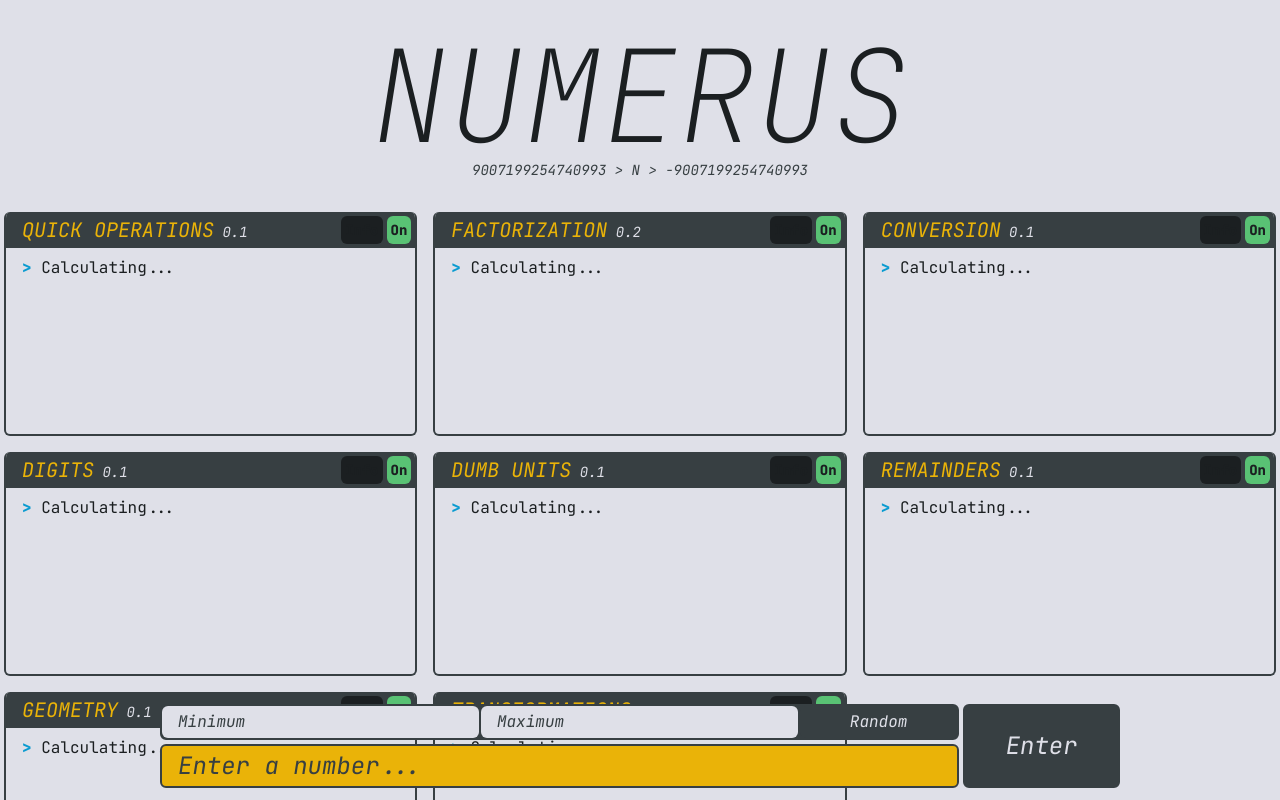
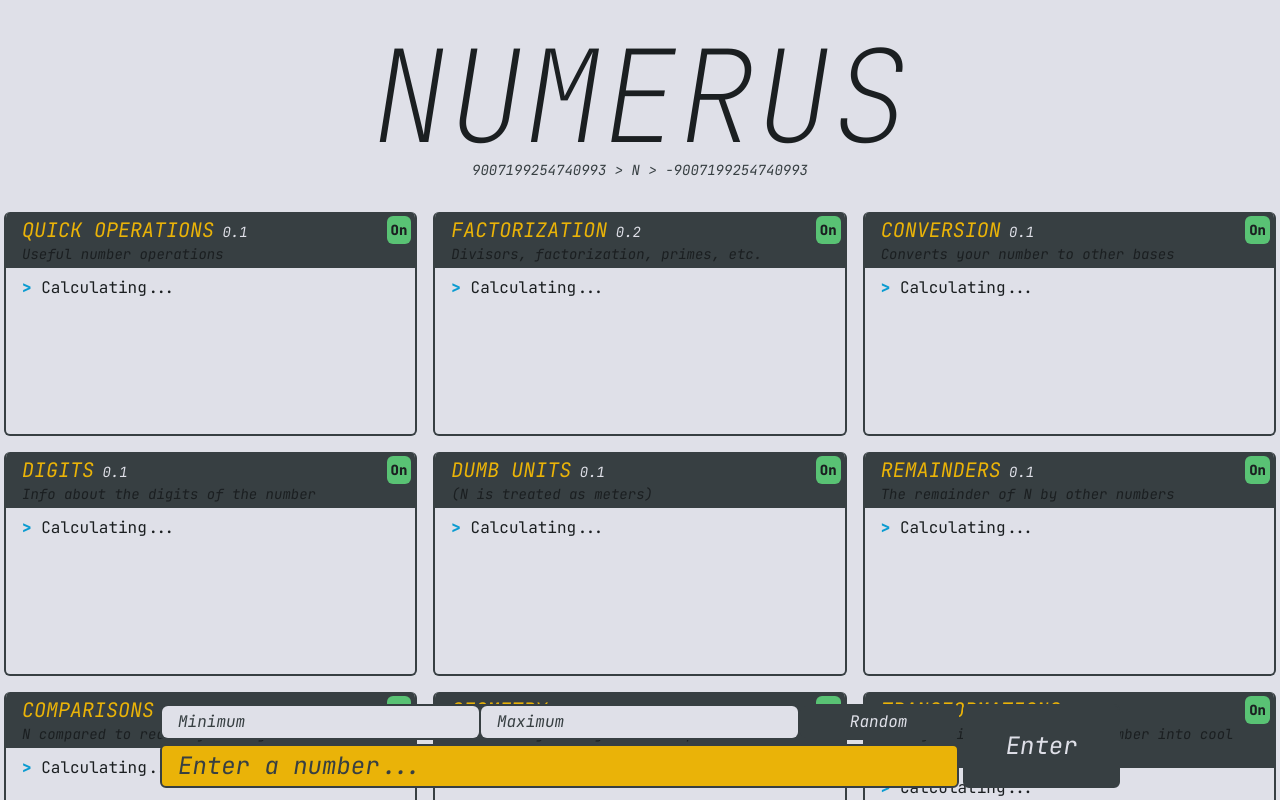
Before and after one commit to koga-one/numerus, a Next.js app: page / in a window 1280 px wide. Shown: the top 800 px of the page. Built offline with nearby package versions, Linux system fonts and the light colour scheme.

Commit message:
more fun stuff and info

```diff
--- a/components/Block.tsx
+++ b/components/Block.tsx
@@ -4,22 +4,22 @@ import { Answer } from "./MyTypes";
 
 type Props = {
   title: string;
+  info: string;
   version: number;
   rows: number;
   func: (n: number) => Promise<Answer[]>;
   n: number;
 };
 
-const Block = ({ title, version, rows, func, n }: Props) => {
+const Block = ({ title, info, version, rows, func, n }: Props) => {
   const [toggled, setToggled] = useState(true);
-
   const toggleBlock = () => {
     setToggled(!toggled);
   };
 
   return (
     <div
-      className={`overflow-auto rounded-md rounded-b-md border-2 border-t-0 border-gure  ${
+      className={`relative overflow-auto rounded-md rounded-b-md border-2 border-t-0 border-gure  ${
         toggled ? "auto-row" : "no-auto-row"
       }`}
     >
@@ -31,7 +31,8 @@ const Block = ({ title, version, rows, func, n }: Props) => {
           grid-row: span 2;
         }
       `}</style>
-      <div className="flex content-center bg-gure py-1">
+      <div className="bg-gure py-1">
+        <div className="flex content-center">
           <h1 className="px-4 text-xl uppercase italic">
             {title}
             <span className="text-sm text-kami dark:font-black dark:text-katsu">
@@ -40,9 +41,6 @@ const Block = ({ title, version, rows, func, n }: Props) => {
             </span>
           </h1>
           <div className="ml-auto flex gap-1 px-1 text-sm font-black">
-          <button className={`rounded-md bg-katsu`}>
-            <p className="px-1">Info</p>
-          </button>
             <button
               className={`rounded-md text-katsu ${
                 toggled ? "bg-midori" : "bg-aka"
@@ -53,6 +51,8 @@ const Block = ({ title, version, rows, func, n }: Props) => {
             </button>
           </div>
         </div>
+        <div className="px-4 text-sm italic">{info}</div>
+      </div>
       <div className="flex flex-col gap-2 px-4 py-2">
         {toggled && <Line func={func} n={n} />}
         {!toggled && <p className="italic text-gure">{"-"} Turned off...</p>}
--- /dev/null
+++ b/components/widgets/Comparisons.ts
@@ -0,0 +1,53 @@
+import { Answer } from "../MyTypes";
+import Parallel from "paralleljs";
+
+function WorldComparisons(data: { a: Answer[]; n: number }) {
+  let comparisons = ["Cool real-life comparisons!"];
+  comparisons.push(
+    `N = ${+(data.n / 77530000).toFixed(10)}% of the world population`
+  );
+  comparisons.push(
+    `N = ${+(data.n / 1000000000).toFixed(
+      10
+    )}% of the amount of stars in the Milky Way`
+  );
+  comparisons.push(
+    `N drops of water = ${+(data.n / 20000).toFixed(10)} liters`
+  );
+  comparisons.push(
+    `N kilometers = ${+(data.n / 3844).toFixed(
+      10
+    )}% of the distance between Earth and the Moon`
+  );
+  comparisons.push(
+    `N kilometers = ${+(data.n / 1500000).toFixed(
+      10
+    )}% of the distance between Earth and the Sun`
+  );
+  comparisons.push(
+    `N kilometers = ${+(data.n / 59063800).toFixed(
+      10
+    )}% of the distance between the Sun and Pluto`
+  );
+  comparisons.push(
+    `N seconds = ${+(data.n / 354).toFixed(
+      10
+    )} times you can play Bohemian Rhapsody`
+  );
+  comparisons.push(
+    `N minutes = ${+(data.n / 194).toFixed(
+      10
+    )} times you can watch Titanic (the movie)`
+  );
+  data.a.push({ state: "yes", text: comparisons });
+  return data;
+}
+
+async function Comparisons(n: number) {
+  const p = new Parallel({ a: [{}] as Answer[], n });
+  p.require(WorldComparisons);
+  await p.spawn((data) => WorldComparisons(data));
+  return p.data.a;
+}
+
+export default Comparisons;
--- a/components/widgets/index.ts
+++ b/components/widgets/index.ts
@@ -6,3 +6,4 @@ export { default as Transformations } from "./Transformations";
 export { default as Operations } from "./Operations";
 export { default as Geometry } from "./Geometry";
 export { default as DumbUnits } from "./DumbUnits";
+export { default as Comparisons } from "./Comparisons";
--- a/pages/index.tsx
+++ b/pages/index.tsx
@@ -11,6 +11,7 @@ import {
   Operations,
   Geometry,
   DumbUnits,
+  Comparisons,
 } from "../components/widgets";
 
 const Home: NextPage = () => {
@@ -100,6 +101,7 @@ const Home: NextPage = () => {
       <div className="container mx-auto grid auto-rows-[2rem] grid-cols-1 gap-4 px-1 md:grid-cols-2 lg:grid-cols-3">
         <Block
           title="Quick Operations"
+          info="Useful number operations"
           version={0.1}
           rows={10}
           func={Operations}
@@ -107,6 +109,7 @@ const Home: NextPage = () => {
         />
         <Block
           title="Factorization"
+          info="Divisors, factorization, primes, etc."
           version={0.2}
           rows={6}
           func={Factorization}
@@ -114,6 +117,7 @@ const Home: NextPage = () => {
         />
         <Block
           title="Conversion"
+          info="Converts your number to other bases"
           version={0.1}
           rows={8}
           func={Conversion}
@@ -121,6 +125,7 @@ const Home: NextPage = () => {
         />
         <Block
           title="Digits"
+          info="Info about the digits of the number"
           version={0.1}
           rows={6}
           func={Digits}
@@ -128,6 +133,7 @@ const Home: NextPage = () => {
         />
         <Block
           title="Dumb Units"
+          info="(N is treated as meters)"
           version={0.1}
           rows={18}
           func={DumbUnits}
@@ -135,13 +141,23 @@ const Home: NextPage = () => {
         />
         <Block
           title="Remainders"
+          info="The remainder of N by other numbers"
           version={0.1}
           rows={8}
           func={Remainders}
           n={Number(router.query.number)}
         />
         <Block
+          title="Comparisons"
+          info="N compared to real-life things!"
+          version={0.1}
+          rows={9}
+          func={Comparisons}
+          n={Number(router.query.number)}
+        />
+        <Block
           title="Geometry"
+          info="Some cool geometry-related operations"
           version={0.1}
           rows={7}
           func={Geometry}
@@ -149,6 +165,7 @@ const Home: NextPage = () => {
         />
         <Block
           title="Transformations"
+          info="Transforming the original number into cool stuff"
           version={0.2}
           rows={5}
           func={Transformations}
@@ -161,14 +178,14 @@ const Home: NextPage = () => {
             ref={minEl}
             type="number"
             step="1"
-            className="pointer-events-auto rounded-md border-gure bg-kami px-4 py-1 text-sm placeholder:italic placeholder:text-gure dark:border-kami dark:bg-katsu lg:col-span-2 lg:text-base"
+            className="pointer-events-auto rounded-md border-gure bg-kami px-4 py-1 text-sm outline-none placeholder:italic placeholder:text-gure dark:border-kami dark:bg-katsu lg:col-span-2 lg:text-base"
             placeholder="Minimum"
           ></input>
           <input
             ref={maxEl}
             type="number"
             step="1"
-            className="pointer-events-auto rounded-md border-gure bg-kami px-4 py-1 text-sm placeholder:italic placeholder:text-gure dark:border-kami dark:bg-katsu lg:col-span-2 lg:text-base"
+            className="pointer-events-auto rounded-md border-gure bg-kami px-4 py-1 text-sm outline-none placeholder:italic placeholder:text-gure dark:border-kami dark:bg-katsu lg:col-span-2 lg:text-base"
             placeholder="Maximum"
           ></input>{" "}
           <button
@@ -190,7 +207,7 @@ const Home: NextPage = () => {
           ref={numberEl}
           type="number"
           step="1"
-          className="pointer-events-auto w-full rounded-md border-2 border-gure bg-ki px-4 py-1 placeholder:italic placeholder:text-gure dark:border-ki dark:bg-kami dark:bg-katsu lg:col-span-5 lg:text-2xl"
+          className="pointer-events-auto w-full rounded-md border-2 border-gure bg-ki px-4 py-1 outline-none placeholder:italic placeholder:text-gure dark:border-ki dark:bg-kami dark:bg-katsu lg:col-span-5 lg:text-2xl"
           placeholder="Enter a number..."
           onKeyDown={handleKeyDown}
         ></input>
```
Lines whose indentation alone changed are shown as unchanged.
